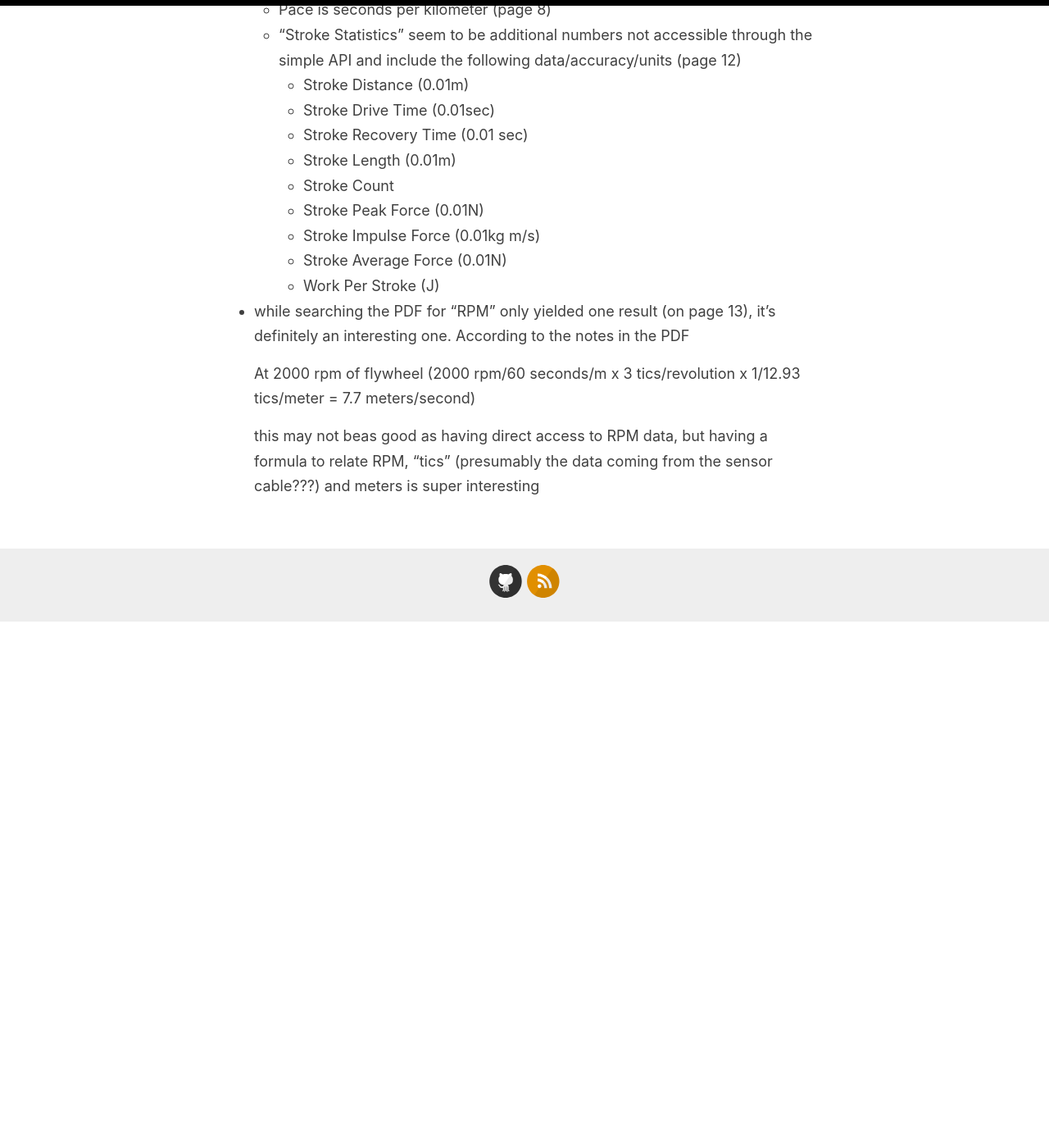
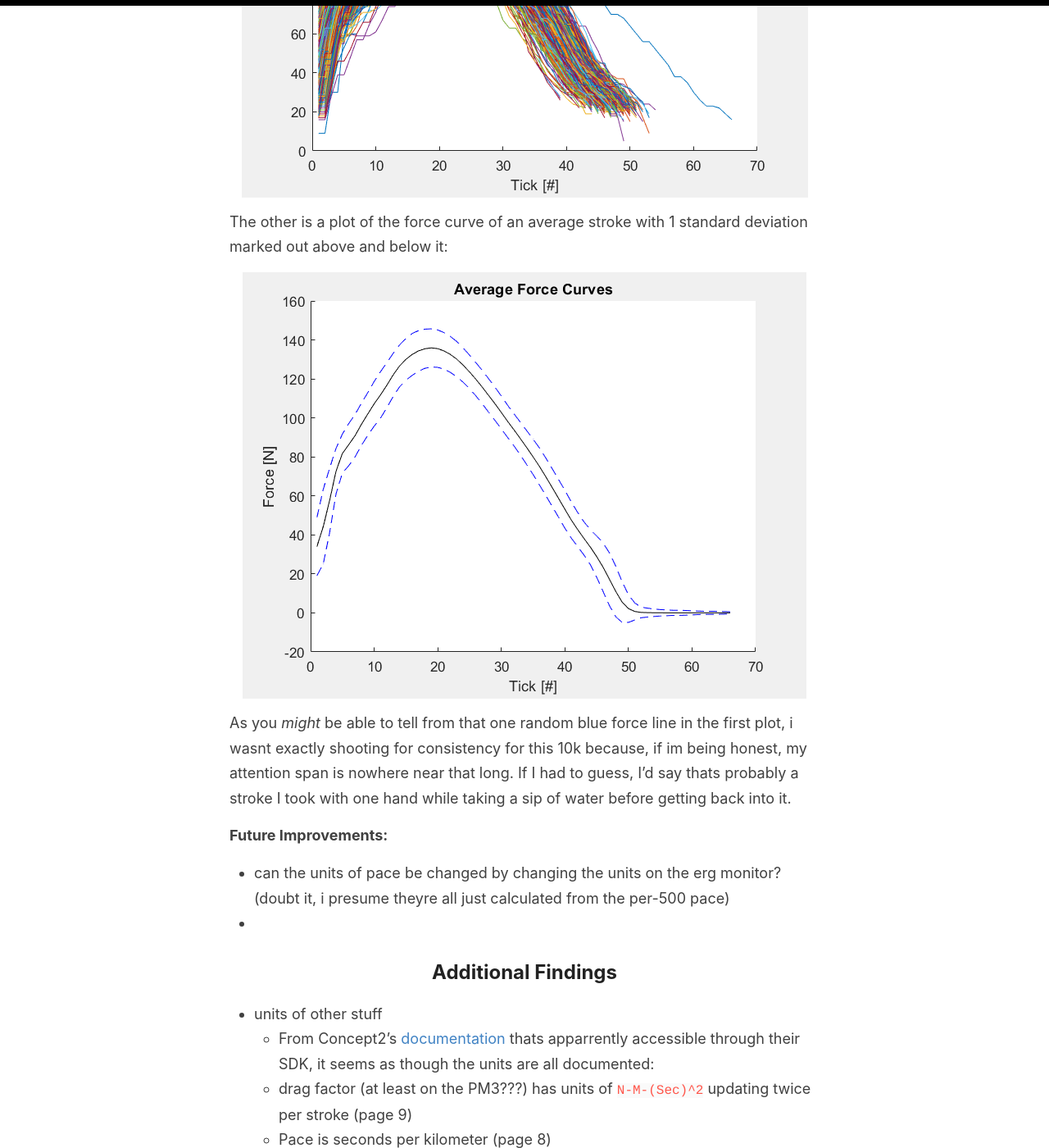
Before and after one commit to MoralCode/ErgPower, a Jekyll site: the page built from _posts/2020-12-13-logging-capabilities.md, in a window 1280 px wide and 1400 px high, scrolled down 2869 px. Shown: the whole window at 82% size. Built offline with Jekyll 4.4.1, drawn with Linux system fonts in a browser that asks for light colours; comment, search, counter and statistics services are not loaded; before the commit the page ends 3627 px from its top, so only the background shows below that; some of the changed text lies outside the part shown.

Commit message:
add Ben's analysis to the experiment4 notes

```diff
--- a/_posts/2020-12-13-logging-capabilities.md
+++ b/_posts/2020-12-13-logging-capabilities.md
@@ -44,8 +44,21 @@ After a little more script cleanup and some error checking, this experiment was
 - The concept2 data from the piece ([CSV](../files/experiments/4b/concept2-result-49307144.csv), [FIT](../files/experiments/4b/concept2-logbook-workout-49307144.fit), [TCX](../files/experiments/4b/concept2-logbook-workout-49307144.tcx))
 - [a Screenshot of the ergData app after the last stroke of the piece showing peak and average force, stroke count, and drag factor](../files/experiments/4b/IMG_6499.PNG)
 
-**Observations:**
+**Observations and Analysis:**
 - this is probably documented somewhere that I havent bothered to read, but from doing the 10k with the liveplot up, it seems to me like the pace units comong from the erg (i.e. in the CSV files) are in seconds per 1000m
+
+Ben has also created some interesting plots of the data from this 10K using MATLAB
+
+One is an overlay of all the force curves from all the strokes taken during the piece:
+
+![all force curves overlayed](../files/experiments/4b/allforcecurves.png)
+
+The other is a plot of the force curve of an average stroke with 1 standard deviation marked out above and below it:
+
+![avg force curve with standard deviation](../files/experiments/4b/forcecurvestandarddeviation.png)
+
+As you *might* be able to tell from that one random blue force line in the first plot, i wasnt exactly shooting for consistency for this 10k because, if im being honest, my attention span is nowhere near that long. If I had to guess, I'd say thats probably a stroke I took with one hand while taking a sip of water before getting back into it.
+
 
 **Future Improvements:**
 - can the units of pace be changed by changing the units on the erg monitor? (doubt it, i presume theyre all just calculated from the per-500 pace)
```
Also changed, not shown: files/experiments/4b/allforcecurves.png (added), files/experiments/4b/forcecurvestandarddeviation.png (added).
